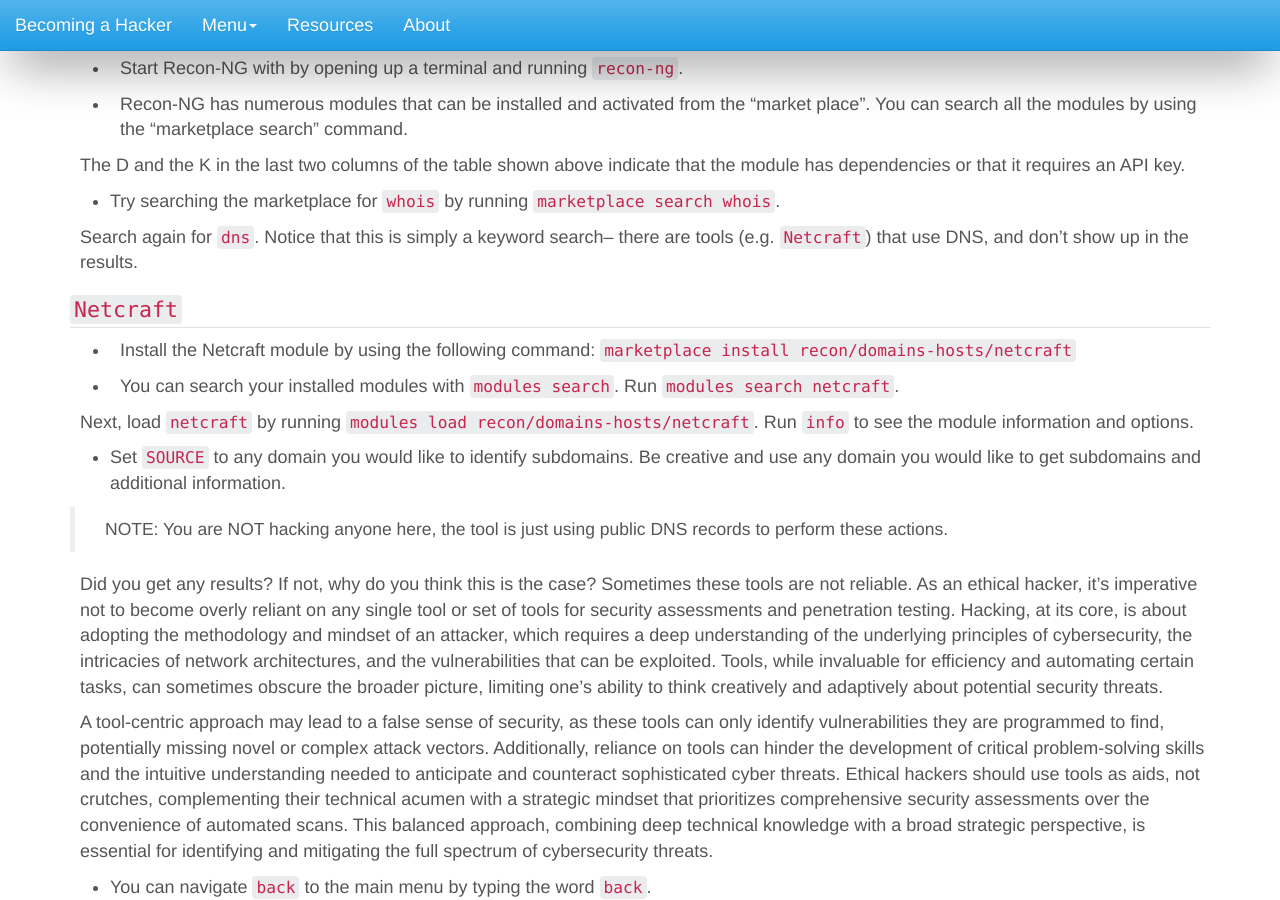
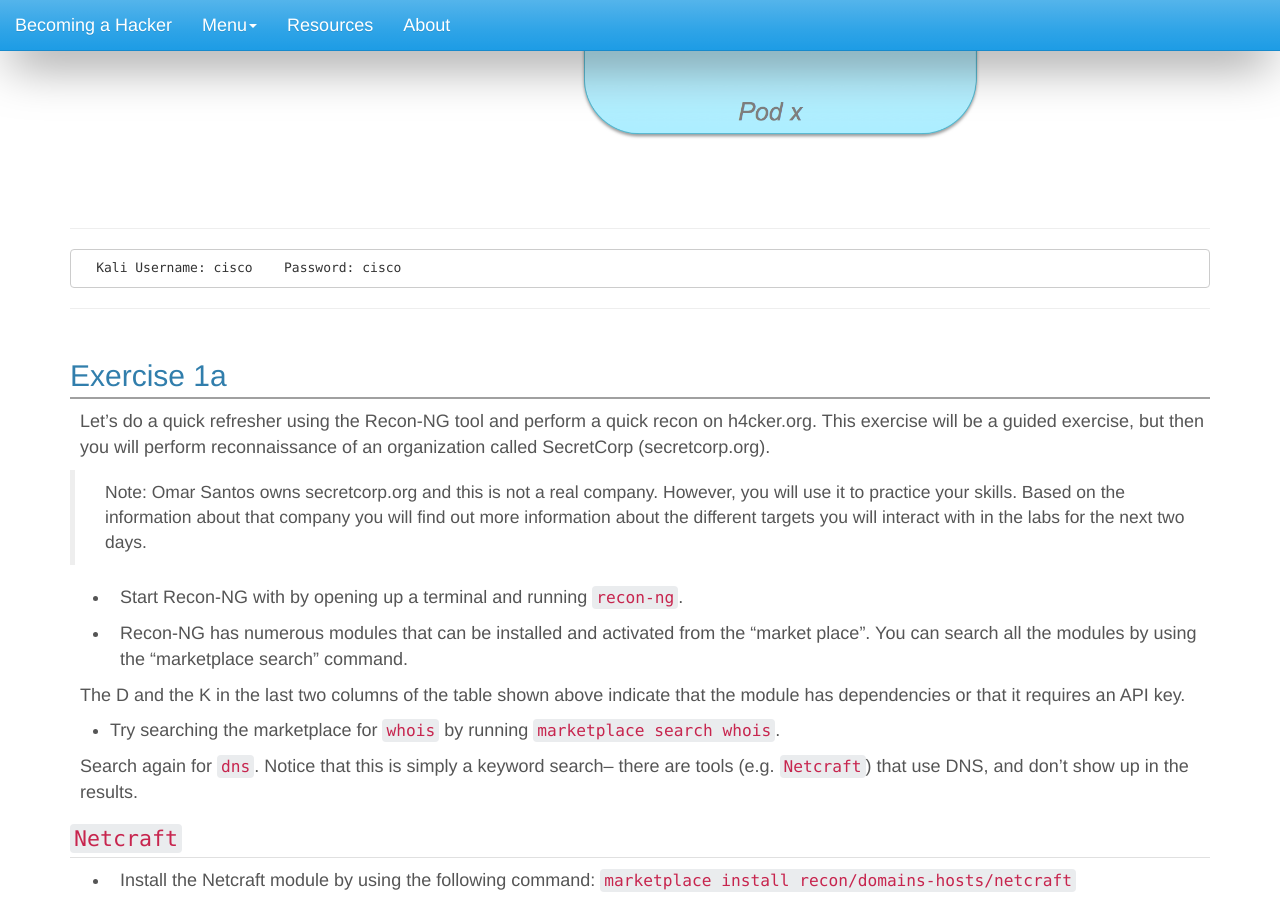
Before and after one commit to cmm-cisco/bah-site, a Jekyll site: the page built from modules/2.md, in a window 1280 px wide and 900 px high, scrolled down 350 px. Built offline with Jekyll 4.4.1, drawn with Linux system fonts in a browser that asks for light colours; some web fonts are replaced.

Commit message:
Add passwords to module 2

```diff
--- a/modules/2.md
+++ b/modules/2.md
@@ -4,6 +4,14 @@
 ---
 
 # Passive Reconnaissance
+
+![](/os_files/topology.png){:width="80%" height="80%"}
+
+------------------------------------------------------------------------
+
+      Kali Username: cisco    Password: cisco
+
+------------------------------------------------------------------------
 
 ## Exercise 1a
 
```
